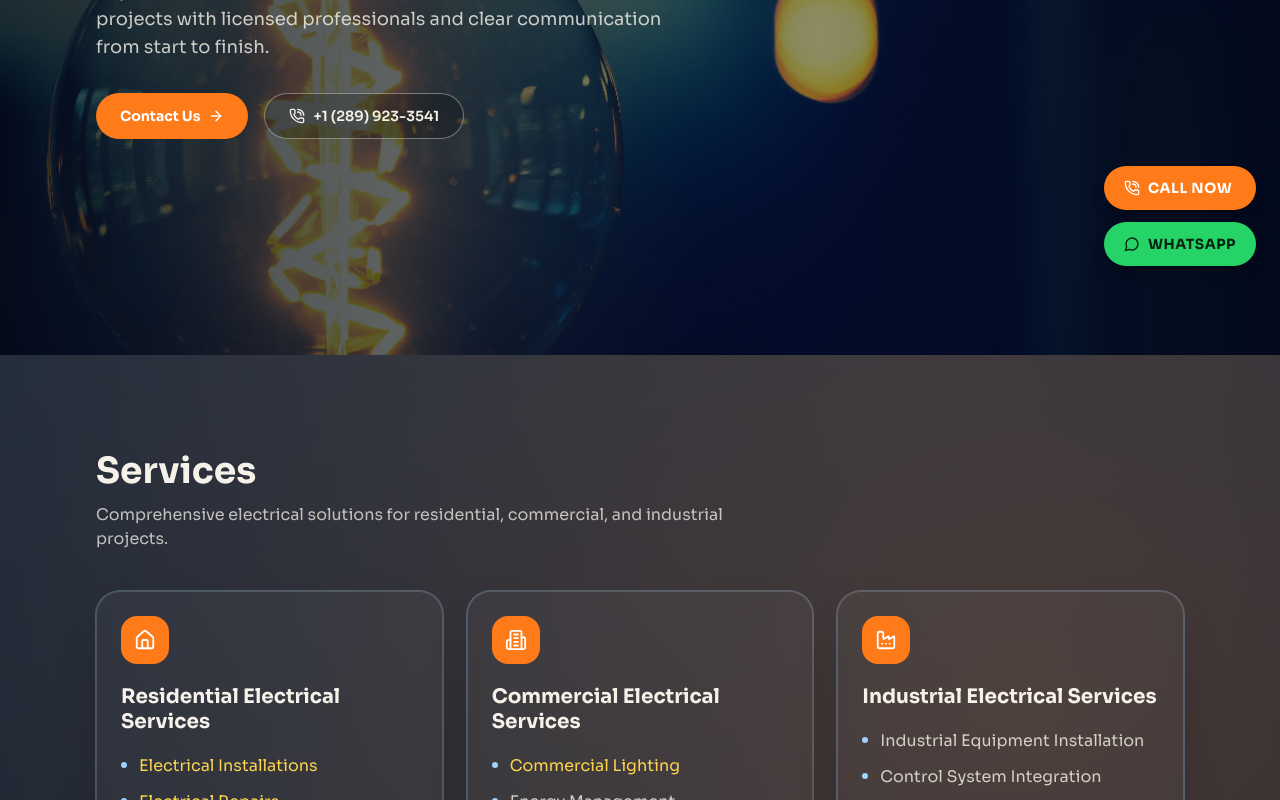
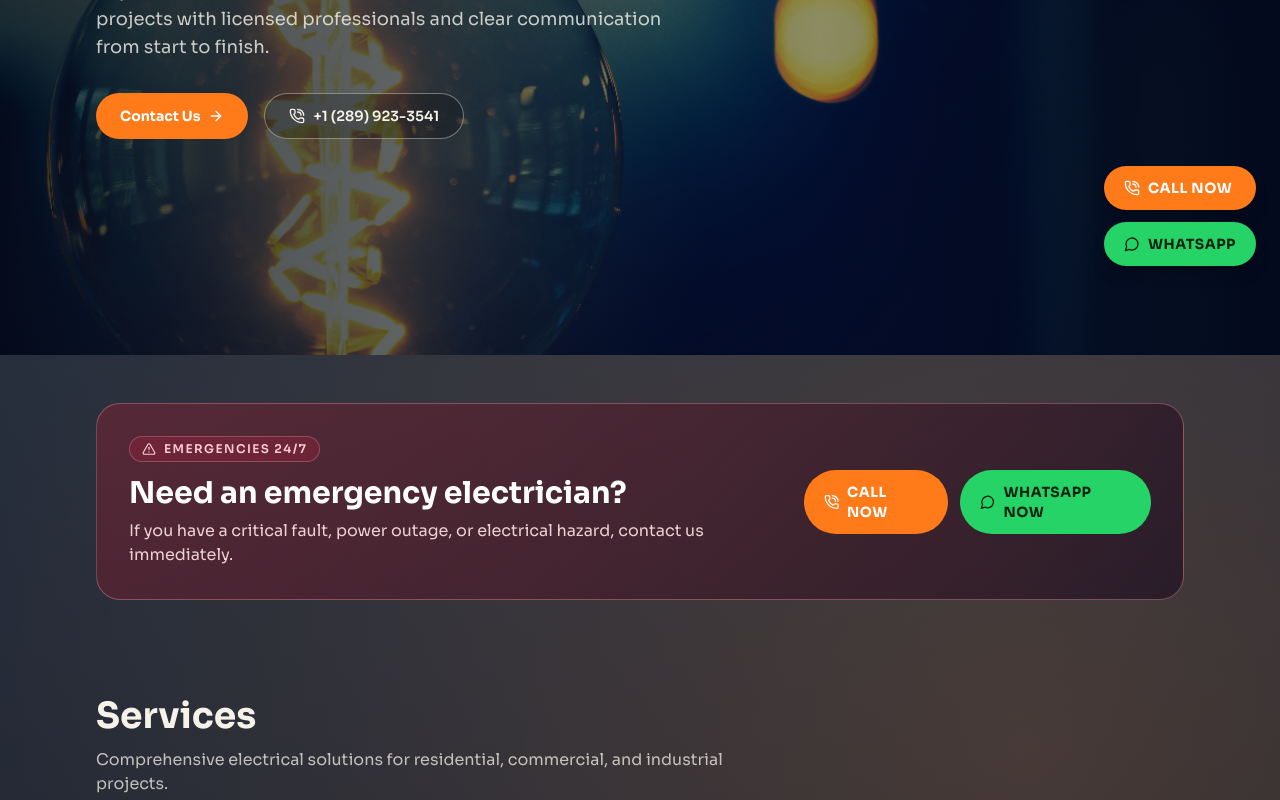
Before and after one commit to lsanchezv223/triplemelectric.com, a Next.js app: page / in a window 1280 px wide. Shown: the part 510-1310 px from the top of the page. Built offline with nearby package versions, Linux system fonts and the light colour scheme.

Commit message:
cambios.

```diff
--- a/app/page.tsx
+++ b/app/page.tsx
@@ -4,6 +4,7 @@ import { ArrowRight, BadgeCheck, Building2, Factory, Home, Mail, MapPin, Message
 import { PortfolioTabs } from "@/components/portfolio-tabs";
 import { Reveal } from "@/components/reveal";
 import { ContactForm } from "@/components/contact-form";
+import { EmergencyCta } from "@/components/emergency-cta";
 import { contactInfo } from "@/lib/site-data";
 
 const serviceColumns = [
@@ -104,6 +105,12 @@ export default function HomePage() {
             </div>
           </Reveal>
         </div>
+      </section>
+
+      <section className="mx-auto w-full max-w-6xl px-5 pt-10 md:px-8 md:pt-12">
+        <Reveal>
+          <EmergencyCta />
+        </Reveal>
       </section>
 
       <section id="services" className="mx-auto w-full max-w-6xl px-5 py-16 md:px-8 md:py-24">
--- a/app/services/[slug]/page.tsx
+++ b/app/services/[slug]/page.tsx
@@ -3,6 +3,7 @@ import Link from "next/link";
 import { ArrowLeft, CheckCircle2 } from "lucide-react";
 import { notFound } from "next/navigation";
 import { Reveal } from "@/components/reveal";
+import { EmergencyCta } from "@/components/emergency-cta";
 import { contactInfo, services } from "@/lib/site-data";
 
 type ServicePageProps = {
@@ -1026,6 +1027,12 @@ export default async function ServicePage({ params }: ServicePageProps) {
         )}
       </Reveal>
 
+      <div className="mt-8">
+        <Reveal delay={0.08}>
+          <EmergencyCta />
+        </Reveal>
+      </div>
+
       {slug === "electrical-installations" ? (
         <ElectricalInstallationsDetail />
       ) : slug === "electrical-repairs" ? (
--- /dev/null
+++ b/components/emergency-cta.tsx
@@ -0,0 +1,47 @@
+import { AlertTriangle, MessageCircle, PhoneCall } from "lucide-react";
+import { contactInfo } from "@/lib/site-data";
+
+export function EmergencyCta() {
+  const phoneHref = `tel:${contactInfo.phone.replace(/[^\d+]/g, "")}`;
+  const whatsappHref = `https://wa.me/${contactInfo.phone.replace(/[^\d]/g, "")}?text=${encodeURIComponent(
+    "Hi, I need emergency electrical service."
+  )}`;
+
+  return (
+    <section className="rounded-3xl border border-rose-300/35 bg-[linear-gradient(135deg,rgba(180,25,45,0.32),rgba(24,10,30,0.58))] p-6 md:p-8">
+      <div className="flex flex-col gap-5 md:flex-row md:items-center md:justify-between">
+        <div>
+          <p className="inline-flex items-center gap-2 rounded-full border border-rose-300/30 bg-rose-600/20 px-3 py-1 text-xs font-semibold uppercase tracking-[0.12em] text-rose-200">
+            <AlertTriangle size={14} />
+            Emergencies 24/7
+          </p>
+          <h3 className="mt-3 font-[var(--font-display)] text-2xl font-bold text-white md:text-3xl">
+            Need an emergency electrician?
+          </h3>
+          <p className="mt-2 max-w-2xl text-sm text-rose-100/90 md:text-base">
+            If you have a critical fault, power outage, or electrical hazard, contact us immediately.
+          </p>
+        </div>
+
+        <div className="flex flex-col gap-3 sm:flex-row">
+          <a
+            href={phoneHref}
+            className="inline-flex items-center justify-center gap-2 rounded-full bg-ember px-5 py-3 text-sm font-bold uppercase tracking-[0.04em] text-white transition hover:brightness-110"
+          >
+            <PhoneCall size={16} />
+            Call now
+          </a>
+          <a
+            href={whatsappHref}
+            target="_blank"
+            rel="noreferrer"
+            className="inline-flex items-center justify-center gap-2 rounded-full bg-[#25D366] px-5 py-3 text-sm font-bold uppercase tracking-[0.04em] text-[#052312] transition hover:brightness-110"
+          >
+            <MessageCircle size={16} />
+            WhatsApp now
+          </a>
+        </div>
+      </div>
+    </section>
+  );
+}
```
